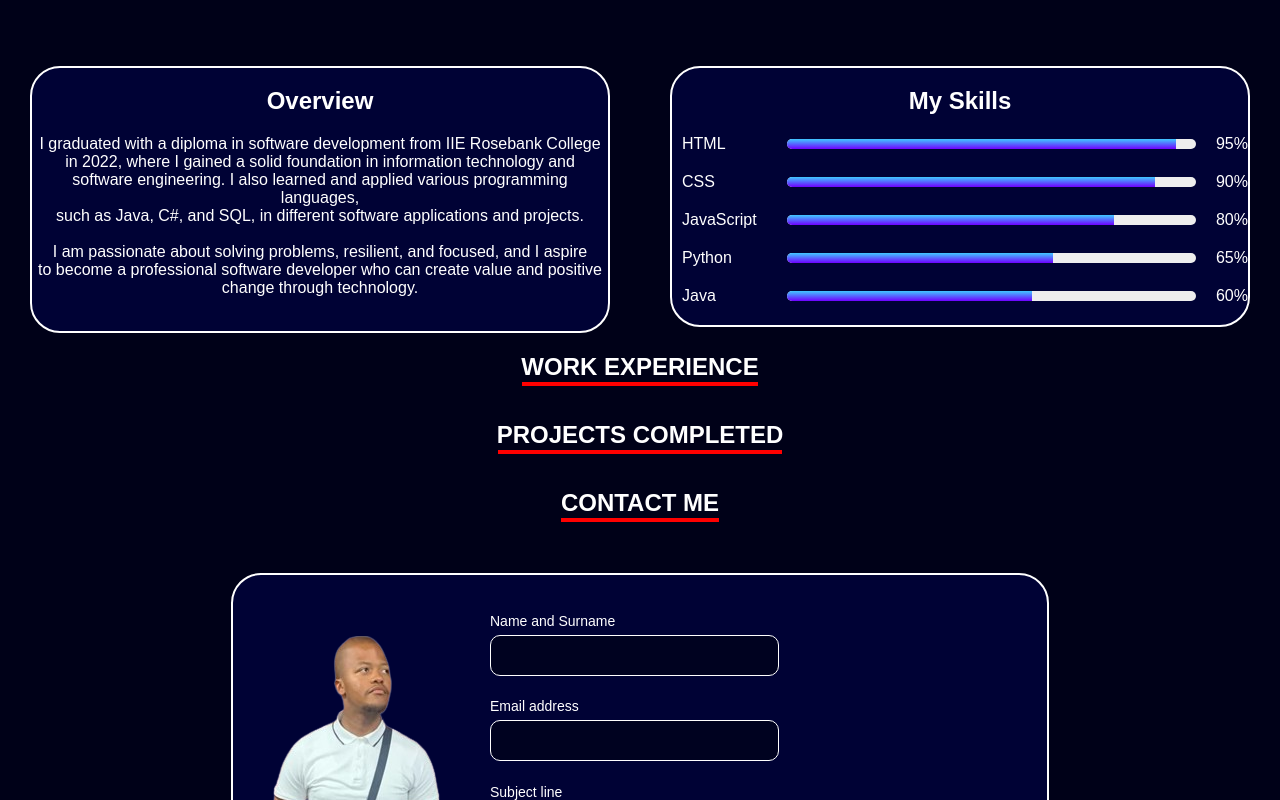
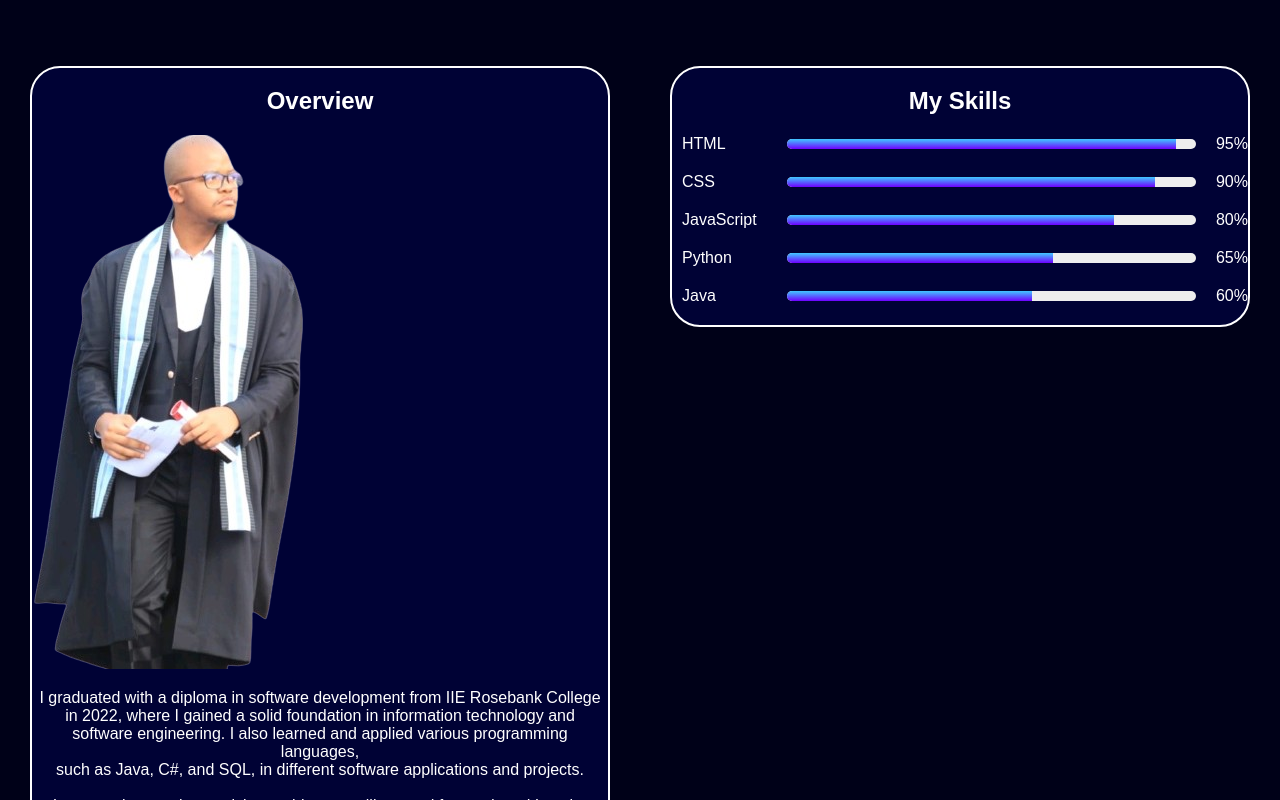
Before and after one commit to Lusa-mata/react-portfolio, a React (Create React App) app: page / in a window 1280 px wide. Shown: the part 900-1700 px from the top of the page. Built offline with nearby package versions, Linux system fonts and the light colour scheme.

Commit message:
added image for overview

```diff
--- a/src/App.js
+++ b/src/App.js
@@ -73,6 +73,7 @@ function App() {
         {/* Overview card and picture of me */}
         <div className="card-Overview">
         <h2 style={{ textAlign: "center" }}>Overview</h2>
+          <img src={require('./images/Graduation_picture-removebg-preview.png')} />
           <p style={{ textAlign: "center" }}>
             I graduated with a diploma in software development from IIE Rosebank College <br/>
             in 2022, where I gained a solid foundation in information technology and <br/>
```
